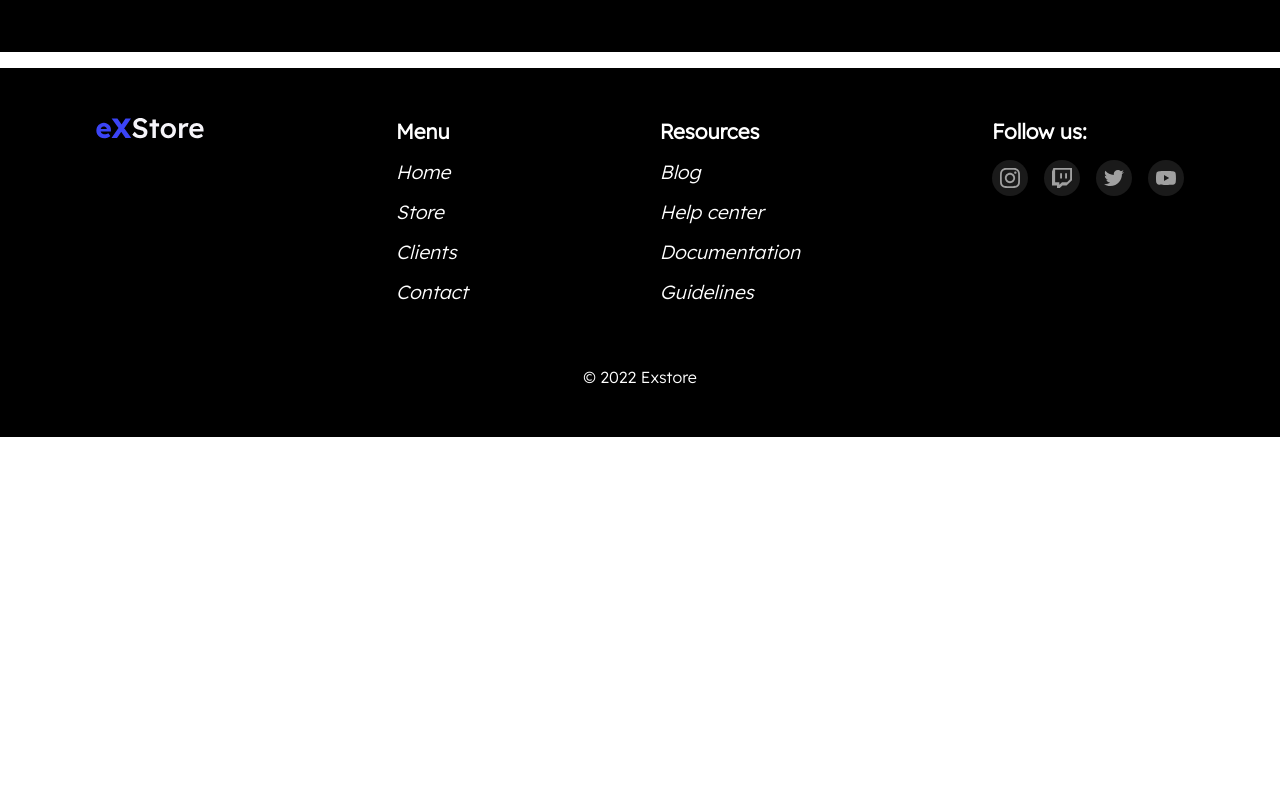
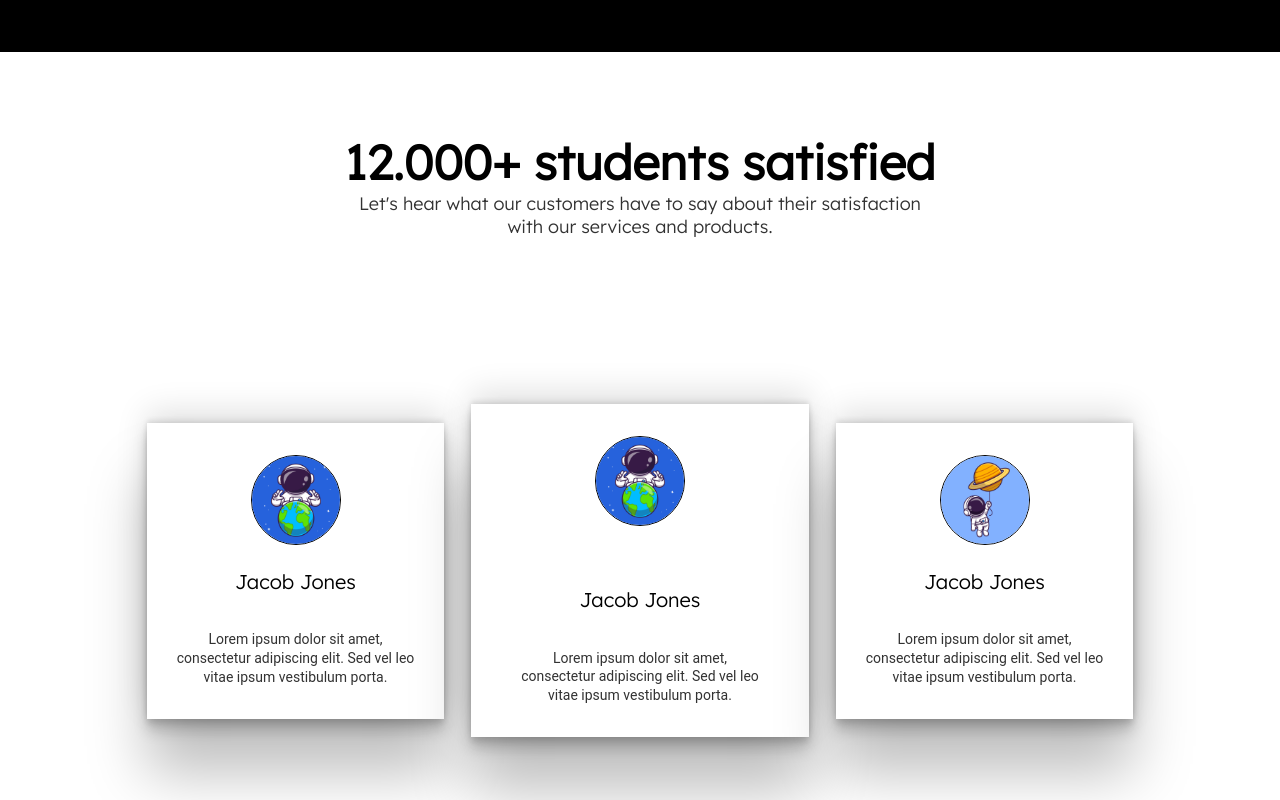
Before and after one commit to Rfaael/DigitalPlanner-Front-End, a website: page index.html in a window 1280 px wide. Shown: the part 2580-3380 px from the top of the page. Before the commit the page ends 3017 px from the top, so only its background shows below. Drawn offline with Linux system fonts and the light colour scheme.

Commit message:
Review section done!

```diff
--- a/index.html
+++ b/index.html
@@ -193,7 +193,68 @@
         <!--BLOG-CONTAINER-->
     </section>
     <!--BLOG-->
+    <!--OPNIONS-->
+    <section class="opnions">
+        <div class="opnions-text-container">
+            <div class="opnions-text">
+                <h1>12.000+ students satisfied</h1>
+                <p>
+                    Let's hear what our customers have to say about their satisfaction with our services and products.
+                </p>
+            </div>
+            <!-- OPNIONS-TEXT -->
+        </div>
+        <!--OPNIONS-TEXT-CONTAINER-->
 
+        <div class="review-section">
+            <div class="review-card">
+                <div class="img-container">
+                    <img src="images/astro_1.jpg" alt="" class="review-img">
+                </div>
+                <!-- IMG-CONTAINER -->
+                <div class="profile-description">
+                    <h3 class="profile-name">Jacob Jones</h3>
+                    <p class="profile-text">
+                        Lorem ipsum dolor sit amet, consectetur adipiscing elit. Sed vel leo vitae ipsum vestibulum porta.
+                    </p>
+                </div>
+                <!-- PROFILE-DESCRIPTION-->
+            </div>
+            <!-- REVIEW CARD -->
+
+            <div class="review-card card-center">
+                <div class="img-container">
+                    <img src="images/astro_1.jpg" alt="" class="review-img">
+                </div>
+                <!-- IMG-CONTAINER -->
+                <div class="profile-description">
+                    <h3 class="profile-name">Jacob Jones</h3>
+                    <p class="profile-text">
+                        Lorem ipsum dolor sit amet, consectetur adipiscing elit. Sed vel leo vitae ipsum vestibulum porta.
+                    </p>
+                </div>
+                <!-- PROFILE-DESCRIPTION-->
+            </div>
+            <!-- REVIEW CARD -->
+
+            <div class="review-card">
+                <div class="img-container">
+                    <img src="images/astro_2.jpg" alt="" class="review-img">
+                </div>
+                <!-- IMG-CONTAINER -->
+                <div class="profile-description">
+                    <h3 class="profile-name">Jacob Jones</h3>
+                    <p class="profile-text">
+                        Lorem ipsum dolor sit amet, consectetur adipiscing elit. Sed vel leo vitae ipsum vestibulum porta.
+                    </p>
+                </div>
+                <!-- PROFILE-DESCRIPTION-->
+            </div>
+            <!-- REVIEW CARD -->
+        </div>
+        <!-- REVIEW SECTION -->
+    </section>
+    <!--OPNIONS-->
     <!-- FOOTER -->
     <footer>
 
--- a/styles/style.css
+++ b/styles/style.css
@@ -458,3 +458,100 @@ footer {
 .footer-text-container {
     color: #FFFFFF;
 }
+
+
+/* OPNIONS */
+.opnions {
+    width: 100%;
+    height: 765px;
+    padding: 80px 120px;
+
+    display: flex;
+    flex-direction: column;
+    align-items: center;
+    justify-content: space-between;
+
+}
+.opnions-text-container {
+    margin-bottom: 51px;
+}
+.opnions-text {
+    text-align: center;
+    width: 600px;
+    height: 120px;
+}
+.opnions-text h1 {
+    font-size: 3rem;
+    font-weight: 600;
+}
+
+.opnions-text p {
+    font-weight: 400;
+    font-size: 18px;
+    color: #323232;
+}
+.review-section {
+    display: flex;
+    flex-direction: row;
+    align-items: center;
+    justify-content: space-between;
+    gap: 27px;
+}
+
+
+
+.review-card {
+    width: 297px;
+    height: 296px;
+    background-color: #FFFFFF;
+
+    display: flex;
+    flex-direction: column;
+    align-items: center;
+    justify-content: space-between;
+
+    box-shadow: rgba(0, 0, 0, 0.25) 0px 54px 55px, rgba(0, 0, 0, 0.12) 0px -12px 30px, rgba(0, 0, 0, 0.12) 0px 4px 6px, rgba(0, 0, 0, 0.17) 0px 12px 13px, rgba(0, 0, 0, 0.09) 0px -3px 5px;
+
+    padding: 32px 24px;
+}
+
+.review-img {
+    width: 90px;
+    height: 90px;
+    border: 1px solid #000000;
+    border-radius: 50%;
+}
+
+.profile-description {
+    width: 249px;
+    height: 118px;
+    display: flex;
+    flex-direction: column;
+    align-items: center;
+    justify-content: space-between;
+}
+
+.profile-name {
+    font-family: 'Lexend';
+    font-style: normal;
+    font-weight: 500;
+    font-size: 20px;
+    line-height: 130%;
+    text-align: center;
+}
+
+.profile-text {
+    color: #323232;
+    font-family: 'Roboto';
+    font-style: normal;
+    font-weight: 400;
+    font-size: 14px;
+    line-height: 134%;
+
+    text-align: center;
+}
+
+.card-center {
+    width: 338px;
+    height: 333px;
+}
```
